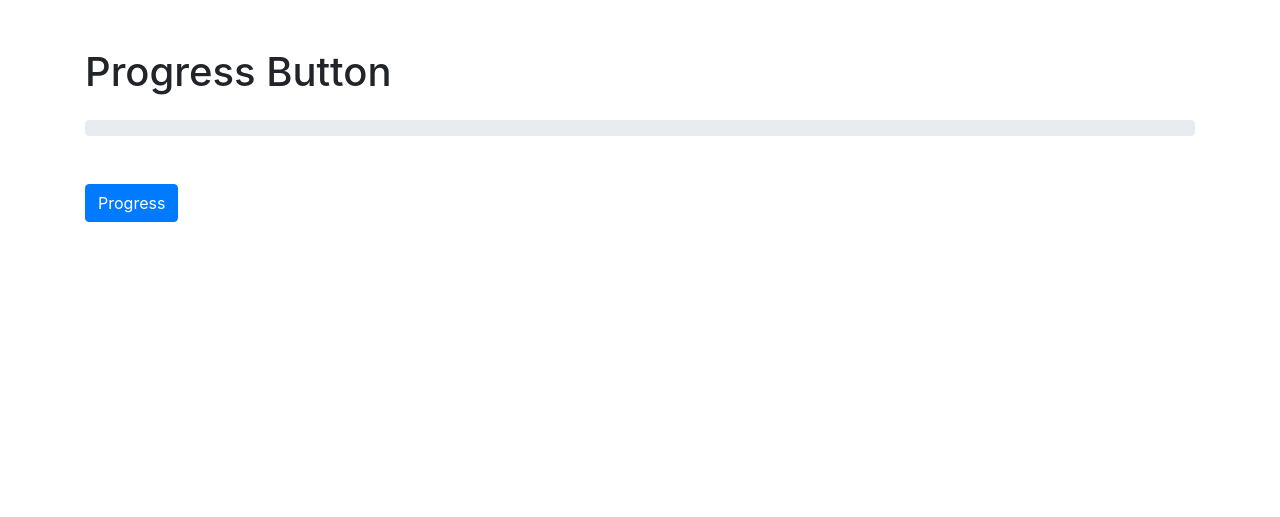
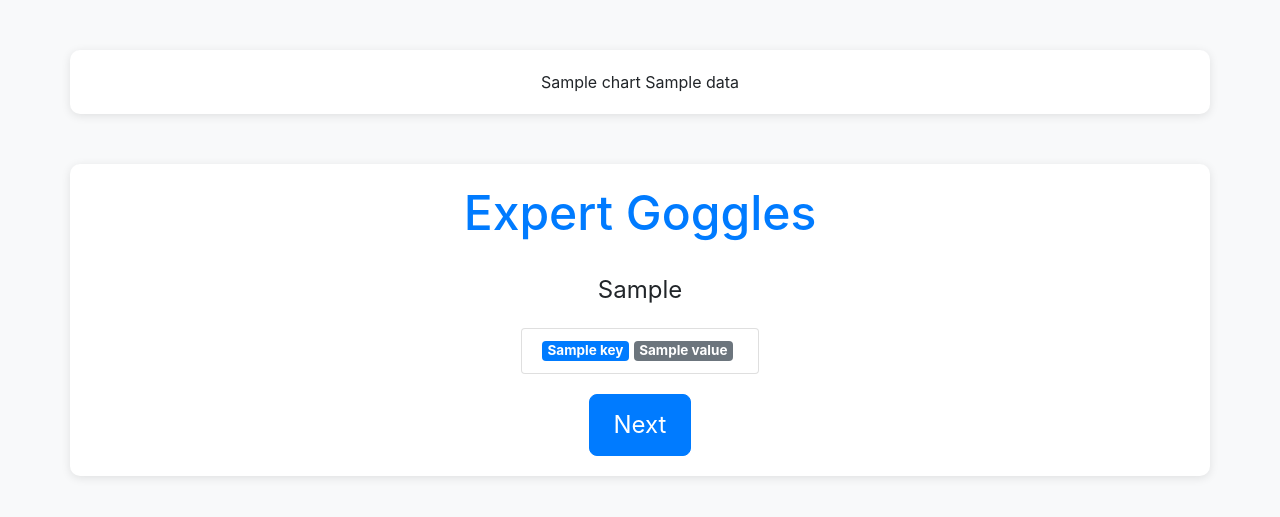
Before and after one commit to rahadarmannabid/VisChatBot, a Flask app: template templates/progress.html in a window 1280 px wide. Shown: the top 517 px of the page. Run offline with Flask 3, Linux system fonts and the light colour scheme; the template is opened without the code that fills it: most values are stand-ins (such as "Sample title", 1, 10 or a date in 2020); parts of the project's set-up code (start-up, migrations or seed data) failed here and were passed over; some libraries are stand-ins or nearby versions.

Commit message:
commit base template done

````diff
--- a/app.py
+++ b/app.py
@@ -1,30 +1,61 @@
-from flask import Flask, render_template, request, jsonify
-from prompts_looping import printing
+#these are the libraries we are going to use in building our app
+from flask import Flask, render_template, request, jsonify, Response, render_template_string
+from prompts_looping import printing, get_completion, str2dict
 
+# Initialize the Flask application
 app = Flask(__name__)
+#global variables
+increment = -1  #this is the serial number of the question that will be asked to chatgpt
+html_code = '' # this is the html file
+data = '' # this is the data associated with the html file
 
+
+# Define a route for the default URL, which loads the form, this is the initial page
 @app.route('/')
 def index():
     return render_template('index.html')
 
+#process the data from the form and send it to the progress page
 @app.route('/process', methods=['POST'])
 def process():
+    global html_code, data
     html_code = request.form['paragraph1']
     data = request.form['paragraph2']
-    # printing(html_code, data)
-    # Do something with the paragraphs
-    return render_template('progress.html')
+    return render_template("progress.html", chart=html_code, data=data)
 
 
-@app.route('/progress', methods=['POST'])
-def update_progress():
-    data = request.get_json()
-    progress = data.get('progress')
+#this is the page where the chatbot will be displayed
+@app.route('/send_data', methods=['POST'])
+def send_number():
+    global increment #initialize the global variable increment
+    number = int(request.form['value']) #get the value from the frontend which is always 1
+    increment = number + increment # we will increment each value by 1 to iterate all the questions one by one
+    print('increment', increment) #print the value of increment
+    response, prompt_base = printing(html_code, data, increment) #call the printing function to get the response from chatgpt, response is the output from chatgpt in dictionary format
 
-    # Do something with the progress value
-    print('Progress Update:', progress)
+    if isinstance(response, str): #if the response is a string then we will convert it into dictionary
+        print("The variable is a string.") #print the value of string
 
-    return jsonify({'message': 'Progress updated.'})
+        #we will convert the response into dictionary format using the get completion and str2dict function
+        prompt = f"""
+        Convert this response into python dictionary format. Do not use other information than python dictionary.
+        The response is
+        ```{response}```
+        """
+        response = get_completion(prompt)
+        response = str2dict(response)
+        # again we will check if the response is a string or dictonary
+        if isinstance(response, str):
+            response = {"error": "The response is not a string."} #if not we will print the error
+        else:
+            pass #otherwise we will pass
+    else:
+        print('hello', type(response))
+    # response = {'response': "Lorem ipsum dolor sit amet, consectetur adipiscing elit, sed do eiusmod tempor incididunt ut labore et dolore magna aliqua. Ut enim ad minim veniam, quis nostrud exercitation ullamco laboris nisi ut aliquip ex ea commodo consequat. Duis aute irure dolor in reprehenderit in voluptate velit esse cillum dolore eu fugiat nulla pariatur. Excepteur sint occaecat cupidatat non proident, sunt in culpa qui officia deserunt mollit anim id est laborum.(This is a dummy response"}
+
+
+    return render_template('progress.html', response=response, chart=html_code, data=data, prompt_base = prompt_base)
+
 
 if __name__ == '__main__':
     app.run(debug=True)
--- a/templates/progress.html
+++ b/templates/progress.html
@@ -1,44 +1,124 @@
 <!DOCTYPE html>
 <html>
 <head>
-    <title>Progress Button</title>
-    <link rel="stylesheet" href="https://stackpath.bootstrapcdn.com/bootstrap/4.5.0/css/bootstrap.min.css">
+    <title>Next Button Example</title>
+    <link rel="stylesheet" href="https://stackpath.bootstrapcdn.com/bootstrap/4.5.2/css/bootstrap.min.css">
+    <style>
+        body {
+            background-color: #f8f9fa;
+        }
+
+        .container {
+            margin-top: 50px;
+            text-align: center;
+            padding: 20px;
+            border-radius: 10px;
+            box-shadow: 0px 2px 10px rgba(0, 0, 0, 0.1);
+            background-color: #ffffff;
+        }
+
+        h1 {
+            color: #007bff;
+            font-size: 48px;
+            margin-bottom: 30px;
+        }
+
+        .custom-button {
+            font-size: 24px;
+            padding: 12px 24px;
+            border-radius: 8px;
+        }
+
+        .response {
+            font-size: 24px;
+            margin-bottom: 20px;
+            animation: fade-in 1s ease;
+            display: flex;
+            flex-direction: column;
+            align-items: center;
+        }
+
+        .response.success {
+            color: #28a745;
+        }
+
+        .response.error {
+            color: #dc3545;
+        }
+
+        .list-container {
+            text-align: center; /* Center align the dictionary */
+            margin-top: 20px;
+            font-size: 18px;
+            overflow: auto;
+        }
+
+        .list-group {
+            display: inline-block; /* Allow centering */
+        }
+
+        .list-item {
+            animation: slide-up 0.6s ease;
+            word-break: break-word; /* Added to break long words */
+            display: inline-block; /* Added to allow wrapping */
+            white-space: normal; /* Added to allow wrapping */
+        }
+
+        .list-item .badge {
+            margin-right: 5px;
+        }
+
+        @keyframes slide-up {
+            0% {
+                opacity: 0;
+                transform: translateY(20px);
+            }
+            100% {
+                opacity: 1;
+                transform: translateY(0);
+            }
+        }
+    </style>
 </head>
 <body>
     <div class="container">
-        <h1 class="mt-5">Progress Button</h1>
-
-        <div class="progress mt-4">
-            <div id="progressBar" class="progress-bar" role="progressbar" style="width: 0%;" aria-valuenow="0" aria-valuemin="0" aria-valuemax="20">0</div>
-        </div>
-
-        <div class="mt-5">
-            <button id="progressButton" class="btn btn-primary">Progress</button>
-        </div>
+        {{ chart | safe }}
+        {{data | safe}}
     </div>
 
-    <script src="https://stackpath.bootstrapcdn.com/bootstrap/4.5.0/js/bootstrap.min.js"></script>
+    <div class="container">
+        <h1>Expert Goggles</h1>
+        <div class="response {{ response_class }}">
+            {{prompt_base}}
+            <!-- {% if response %} -->
+            <div class="list-container container-fluid">
+                <div class="row justify-content-center"> <!-- Center align the row -->
+                    <ul class="list-group">
+                        {% for key, value in response.items() %}
+                            <li class="list-group-item list-item d-flex align-items-center">
+                                <span class="badge badge-primary">{{ key }}</span>
+                                <span class="badge badge-secondary d-inline-block">{{ value }}</span>
+                            </li>
+                        {% endfor %}
+                    </ul>
+                </div>
+            </div>
+            <!-- {% endif %} -->
+        </div>
+        <form id="next-form" action="/send_data" method="POST">
+            <input type="hidden" name="value" value="1">
+            <button id="next-button" type="submit" class="btn btn-primary custom-button">Next</button>
+        </form>
+    </div>
+
+    <script src="https://code.jquery.com/jquery-3.6.0.min.js"></script>
+    <script src="https://stackpath.bootstrapcdn.com/bootstrap/4.5.2/js/bootstrap.min.js"></script>
     <script>
-        var currentProgress = 0;
-        var progressBar = document.getElementById("progressBar");
-
-        document.getElementById("progressButton").addEventListener("click", function() {
-            if (currentProgress < 20) {
-                currentProgress++;
-                progressBar.style.width = (currentProgress * 5) + "%";
-                progressBar.setAttribute("aria-valuenow", currentProgress);
-                progressBar.innerHTML = currentProgress;
-
-                sendDataToBackend(currentProgress);
-            }
+        $(document).ready(function () {
+            $('#next-form').submit(function () {
+                $('#next-button').attr('disabled', true);
+            });
         });
-
-        function sendDataToBackend(value) {
-            var xhr = new XMLHttpRequest();
-            xhr.open("POST", "/progress", true);
-            xhr.setRequestHeader("Content-Type", "application/json");
-            xhr.send(JSON.stringify({ progress: value }));
-        }
     </script>
 </body>
 </html>
````
Also changed, not shown: prompts_looping.py (+38 -13 lines), prompts_scatterplot.csv (+19 -21 lines), templates/chart.html (added, +45 -0 lines).
